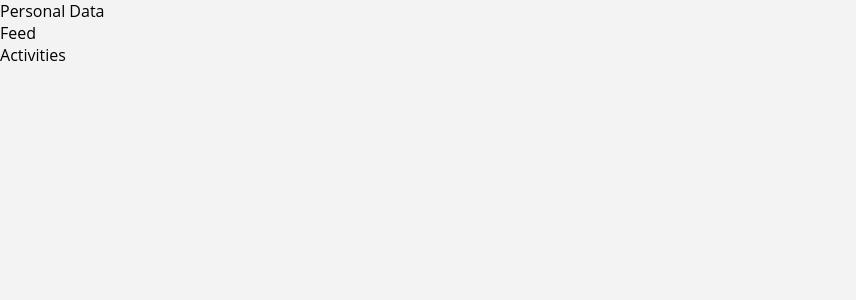
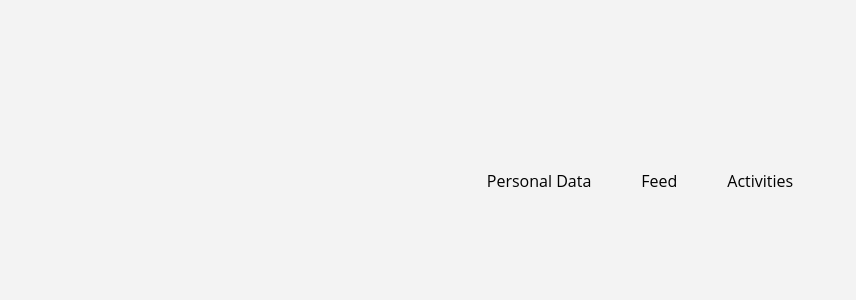
Before and after one commit to lfernandes00/quizz-app-fe, a Next.js app: page / in a window 1280 px wide. Shown: the top 300 px of the page, without its empty margins (0-856 px from the left). Built offline with nearby package versions, Linux system fonts and the light colour scheme.

Commit message:
homepage wrapper styling

```diff
--- a/styles/Home.module.scss
+++ b/styles/Home.module.scss
@@ -0,0 +1,8 @@
+@import "~scss";
+
+.wrapper {
+  @extend .containerWidth;
+  display: flex;
+  justify-content: center;
+  gap: 50px;
+}
```
